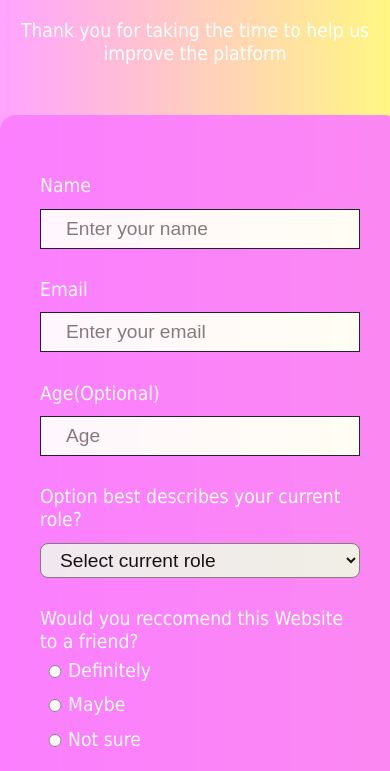
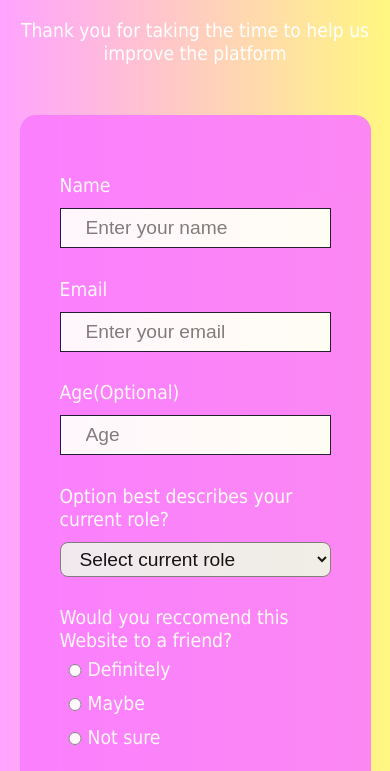
Before and after one commit to AdenaikeOyinkansola/Form, a plain HTML site: page index.html in a window 390 px wide. Shown: the part 62-833 px from the top of the page. Drawn offline with Linux system fonts and the light colour scheme.

Commit message:
made some fixes

```diff
--- a/style.css
+++ b/style.css
@@ -20,7 +20,7 @@ p {
 #survey-form{
     width: 50%;
     margin: 50px auto;
-    min-width: 400px;
+    min-width: 370px;
     background:rgb(251, 124, 255);
     opacity: 0.9;
     border-radius: 16px;
@@ -114,9 +114,8 @@ margin-bottom: 10px;
     color: rgb(43, 12, 39);
 }
 
-  @media only screen and (max-width: 400px){
+  @media only screen and (width < 420px){
     #survey-form{
-        min-width: none;
-        width: 95%;
+        min-width: 90%;
     }
   }
```
